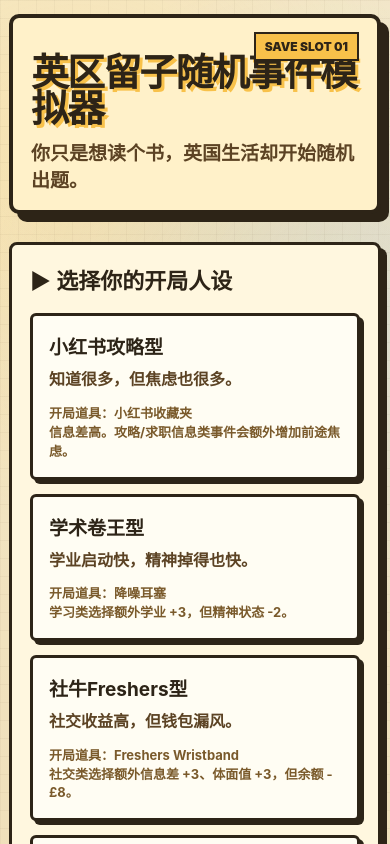
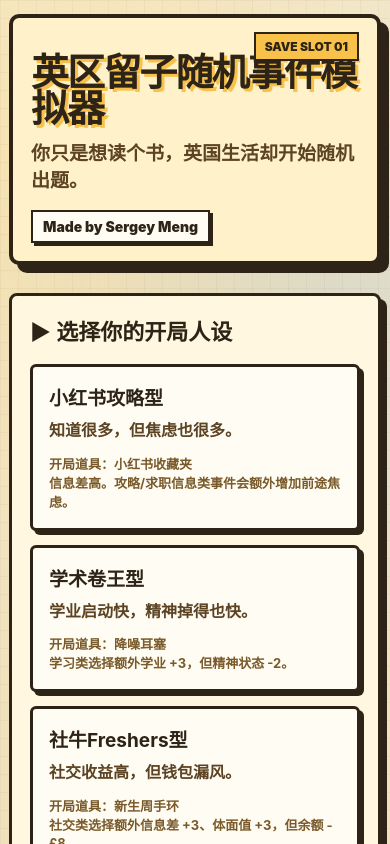
Before and after one commit to sergeymeng/ukliuzi-simulator, a React (Vite) app: page / in a window 390 px wide. Shown: the top 844 px of the page. Built offline with nearby package versions, Linux system fonts and the light colour scheme.

Commit message:
Update game

```diff
--- a/src/App.css
+++ b/src/App.css
@@ -20,6 +20,28 @@ body {
     radial-gradient(circle at 85% 18%, rgba(96, 165, 250, 0.18), transparent 24%),
     linear-gradient(180deg, #f5e8c8 0%, #ead7ad 100%);
   background-size: 18px 18px, 18px 18px, auto, auto, auto;
+}
+
+.credit {
+  display: inline-block;
+  margin-top: 18px !important;
+  padding: 6px 10px;
+  border: 2px solid #2d2417;
+  background: #fffdf3;
+  color: #2d2417 !important;
+  font-size: 14px !important;
+  font-weight: 900 !important;
+  box-shadow: 3px 3px 0 #2d2417;
+}
+
+.easter-egg {
+  margin-top: 22px !important;
+  padding: 12px 14px;
+  border: 2px dashed #2d2417;
+  background: #fffdf3;
+  color: #5c4324 !important;
+  font-size: 14px !important;
+  font-weight: 900 !important;
 }
 
 button {
@@ -379,26 +401,22 @@ button {
   height: 100%;
   border-radius: 0;
   background:
-    repeating-linear-gradient(
-      45deg,
+    repeating-linear-gradient(45deg,
       rgba(255, 255, 255, 0.25) 0,
       rgba(255, 255, 255, 0.25) 4px,
       transparent 4px,
-      transparent 8px
-    ),
+      transparent 8px),
     #22c55e;
   transition: width 0.25s ease;
 }
 
 .fill.danger {
   background:
-    repeating-linear-gradient(
-      45deg,
+    repeating-linear-gradient(45deg,
       rgba(255, 255, 255, 0.25) 0,
       rgba(255, 255, 255, 0.25) 4px,
       transparent 4px,
-      transparent 8px
-    ),
+      transparent 8px),
     #ef4444;
 }
 
@@ -502,7 +520,7 @@ button {
   text-shadow: 3px 3px 0 #f8c14a;
 }
 
-.ending-card > p {
+.ending-card>p {
   font-size: 19px;
   max-width: 820px;
   color: #5c4324;
@@ -564,6 +582,7 @@ button {
 }
 
 @media (max-width: 640px) {
+
   .page,
   .game {
     width: min(100% - 18px, 100%);
@@ -585,4 +604,20 @@ button {
   .topbar {
     flex-direction: column;
   }
+
+  .clickable-title {
+    cursor: pointer;
+    user-select: none;
+  }
+  .credit-button {
+  cursor: pointer;
+  user-select: none;
+  border: 2px solid #2d2417;
+  background: #fffdf3;
 }
+
+.credit-button:hover {
+  background: #f8c14a;
+  transform: translate(2px, 2px);
+}
+}
--- a/src/App.jsx
+++ b/src/App.jsx
@@ -1,4 +1,4 @@
-import { useMemo, useState } from "react";
+import { useEffect, useMemo, useState } from "react";
 import "./App.css";
 
 const clamp = (value, min = 0, max = 100) => Math.max(min, Math.min(max, value));
@@ -69,7 +69,7 @@ const characters = [
     name: "社牛Freshers型",
     desc: "社交收益高，但钱包漏风。",
     stats: { cash: 720, study: 48, sanity: 68, action: 62, social: 68, info: 35, face: 48, anxiety: 38 },
-    item: "Freshers Wristband",
+    item: "新生周手环",
     passive: "社交类选择额外信息差 +3、体面值 +3，但余额 -£8。",
   },
   {
@@ -117,11 +117,11 @@ const characters = [
 const traits = [
   { name: "带了两箱行李", text: "开局多几个生活道具，但行动力 -5。", effect: { action: -5 }, items: ["转换插头", "保温杯"] },
   { name: "只带一个登机箱", text: "行动力 +8，但前三周购物欲更强。", effect: { action: 8, cash: -30 } },
-  { name: "汇率 9.4 入学", text: "余额 -£80，前途焦虑 +8。", effect: { cash: -80, anxiety: 8 } },
-  { name: "宿舍离学校 8 分钟", text: "行动力 +5，余额 -£40。", effect: { action: 5, cash: -40 } },
-  { name: "宿舍离学校 40 分钟", text: "余额 +£60，行动力 -8。", effect: { cash: 60, action: -8 } },
+  { name: "汇率9.8入学", text: "余额 -£80，前途焦虑 +8。", effect: { cash: -80, anxiety: 8 } },
+  { name: "宿舍离学校8分钟", text: "行动力 +5，余额 -£40。", effect: { action: 5, cash: -40 } },
+  { name: "宿舍离学校40分钟", text: "余额 +£60，行动力 -8。", effect: { cash: 60, action: -8 } },
   { name: "室友是厨房战神", text: "厨房熟练度 +8，但火警故事概率上升。", effect: { kitchen: 8, sanity: -2 } },
-  { name: "室友是安静 NPC", text: "精神状态 +5，社交电量 -3。", effect: { sanity: 5, social: -3 } },
+  { name: "室友是安静NPC", text: "精神状态 +5，社交电量 -3。", effect: { sanity: 5, social: -3 } },
   { name: "开局认识学长学姐", text: "信息差 +10，社交电量 +3。", effect: { info: 10, social: 3 } },
 ];
 
@@ -144,7 +144,7 @@ const shopItems = [
   { id: "laoganma", name: "老干妈", place: ["中超"], price: 3, effect: { sanity: 5, kitchen: 3 }, tag: "留子饭桌基础设施" },
   { id: "instant_noodle", name: "康师傅/出前一丁", place: ["中超"], price: 5, effect: { sanity: 6, action: 4, cookingCount: 1 }, tag: "不健康，但很懂你" },
   { id: "milk_tea_powder", name: "奶茶粉", place: ["中超"], price: 5, effect: { sanity: 7, anxiety: 2 }, tag: "精神回血，糖分背锅" },
-  { id: "ricecooker", name: "电饭煲", place: ["中超", "二手群"], price: 25, effect: { sanity: 4, kitchen: 8, weeklyCostMod: -6 }, tag: "文明之光，米饭自由" },
+  { id: "ricecooker", name: "小绿锅", place: ["中超", "二手群"], price: 25, effect: { sanity: 4, kitchen: 8, weeklyCostMod: -6 }, tag: "文明之光，米饭自由" },
 
   // 二手群：高风险高收益
   { id: "second_monitor", name: "二手显示器", place: ["二手群"], price: 20, effect: { study: 10, action: 5, secondHandWins: 1 }, tag: "宿舍工位升级，前提是卖家不鸽" },
@@ -186,7 +186,7 @@ const shops = ["跳过", "Tesco", "Boots", "中超", "二手群", "TK Maxx", "M&
 const mainEvents = [
   {
     title: "落地新手村",
-    text: "你拖着箱子落地英国，手机电量 12%，Google Maps 显示还要转两趟车。",
+    text: "你拖着箱子落地英国，手机电量 12%，Google Maps显示还要转两趟车。",
     choices: [
       { text: "先去宿舍放行李", type: "solo", effect: { action: -6, sanity: 6, info: 2 } },
       { text: "先买电话卡和生活用品", type: "info", effect: { cash: -35, action: -8, info: 8 } },
@@ -973,15 +973,55 @@ function getPersonaTags(state) {
   return tags.slice(0, 3);
 }
 
+const SAVE_KEY = "liuzi-simulator-save-v1";
 function App() {
-  const [screen, setScreen] = useState("start");
-  const [character, setCharacter] = useState(null);
-  const [trait, setTrait] = useState(null);
-  const [state, setState] = useState(baseState);
-  const [phase, setPhase] = useState("event");
-  const [lastResult, setLastResult] = useState(null);
-  const [selectedShop, setSelectedShop] = useState("跳过");
-  const [lastContext, setLastContext] = useState("");
+  const savedGame = (() => {
+    try {
+      const raw = localStorage.getItem(SAVE_KEY);
+      return raw ? JSON.parse(raw) : null;
+    } catch {
+      return null;
+    }
+  })();
+
+  const [screen, setScreen] = useState(savedGame?.screen || "start");
+  const [character, setCharacter] = useState(savedGame?.character || null);
+  const [trait, setTrait] = useState(savedGame?.trait || null);
+  const [state, setState] = useState(savedGame?.state || baseState);
+  const [phase, setPhase] = useState(savedGame?.phase || "event");
+  const [lastResult, setLastResult] = useState(savedGame?.lastResult || null);
+  const [selectedShop, setSelectedShop] = useState(savedGame?.selectedShop || "跳过");
+  const [titleClicks, setTitleClicks] = useState(savedGame?.titleClicks || 0);
+  const [creditHint, setCreditHint] = useState(savedGame?.creditHint || "");
+  const [lastContext, setLastContext] = useState(savedGame?.lastContext || "");
+
+  useEffect(() => {
+    const saveData = {
+      screen,
+      character,
+      trait,
+      state,
+      phase,
+      lastResult,
+      selectedShop,
+      titleClicks,
+      creditHint,
+      lastContext,
+    };
+
+    localStorage.setItem(SAVE_KEY, JSON.stringify(saveData));
+  }, [
+    screen,
+    character,
+    trait,
+    state,
+    phase,
+    lastResult,
+    selectedShop,
+    titleClicks,
+    creditHint,
+    lastContext,
+  ]);
 
   const finished = state.week > mainEvents.length;
   const currentEvent = finished ? null : mainEvents[state.week - 1];
@@ -1117,8 +1157,37 @@ function App() {
     setPhase("event");
     setSelectedShop("跳过");
   }
+  function handleCreditClick() {
+    const nextClicks = titleClicks + 1;
+    setTitleClicks(nextClicks);
+
+    if (nextClicks < 5) {
+      setCreditHint(`点到了什么🤔：${nextClicks}/5`);
+      return;
+    }
+
+    if (nextClicks === 5) {
+      setCreditHint("隐藏彩蛋触发：作者Sergey Meng出现了。精神状态+6，体面值+3");
+
+      let next = applyEffect(state, { sanity: 6, face: 3 });
+      next = addAchievement(next, "发现作者彩蛋");
+      setState(next);
+
+      setLastResult({
+        title: "隐藏彩蛋触发",
+        text: "你连续点击署名，召唤出了作者Sergey Meng。精神状态+6，体面值+3。",
+        changes: "精神状态 +6 · 体面值 +3",
+      });
+    }
+
+    if (nextClicks > 5) {
+      setCreditHint("别点了别点了，作者在final周做出来了这个，精神状态确实不太美好。");
+    }
+  }
 
   function reset() {
+    localStorage.removeItem(SAVE_KEY);
+
     setScreen("start");
     setCharacter(null);
     setTrait(null);
@@ -1126,8 +1195,11 @@ function App() {
     setPhase("event");
     setLastResult(null);
     setSelectedShop("跳过");
+    setTitleClicks(0);
+    setCreditHint("");
     setLastContext("");
   }
+
 
   if (screen === "start") {
     return (
@@ -1135,6 +1207,12 @@ function App() {
         <section className="hero">
           <h1>英区留子随机事件模拟器</h1>
           <p>你只是想读个书，英国生活却开始随机出题。</p>
+          <div className="credit-wrap">
+            <button className="credit credit-button" onClick={handleCreditClick}>
+              Made by Sergey Meng
+            </button>
+            {creditHint && <span className="credit-hint">{creditHint}</span>}
+          </div>
         </section>
 
         <section className="panel">
@@ -1186,7 +1264,9 @@ function App() {
               <p>没有特别成就，但能活下来已经很强。</p>
             )}
           </div>
-
+          <p className="easter-egg">
+            彩蛋：如果你在英区随机事件里活下来了，请给作者Sergey加一点精神状态。
+          </p>
           <button className="primary" onClick={reset}>再来一局</button>
         </section>
       </main>
@@ -1199,7 +1279,9 @@ function App() {
         <div className="topbar">
           <div>
             <div className="pill">第 {state.week} / {mainEvents.length} 周</div>
-            <h1>{currentEvent.title}</h1>
+            <h1 onClick={handleCreditClick} className="clickable-title">
+              {currentEvent.title}
+            </h1>
           </div>
           <button className="ghost" onClick={reset}>重开</button>
         </div>
@@ -1322,6 +1404,6 @@ function App() {
       </aside>
     </main>
   );
+
 }
-
 export default App;
```
